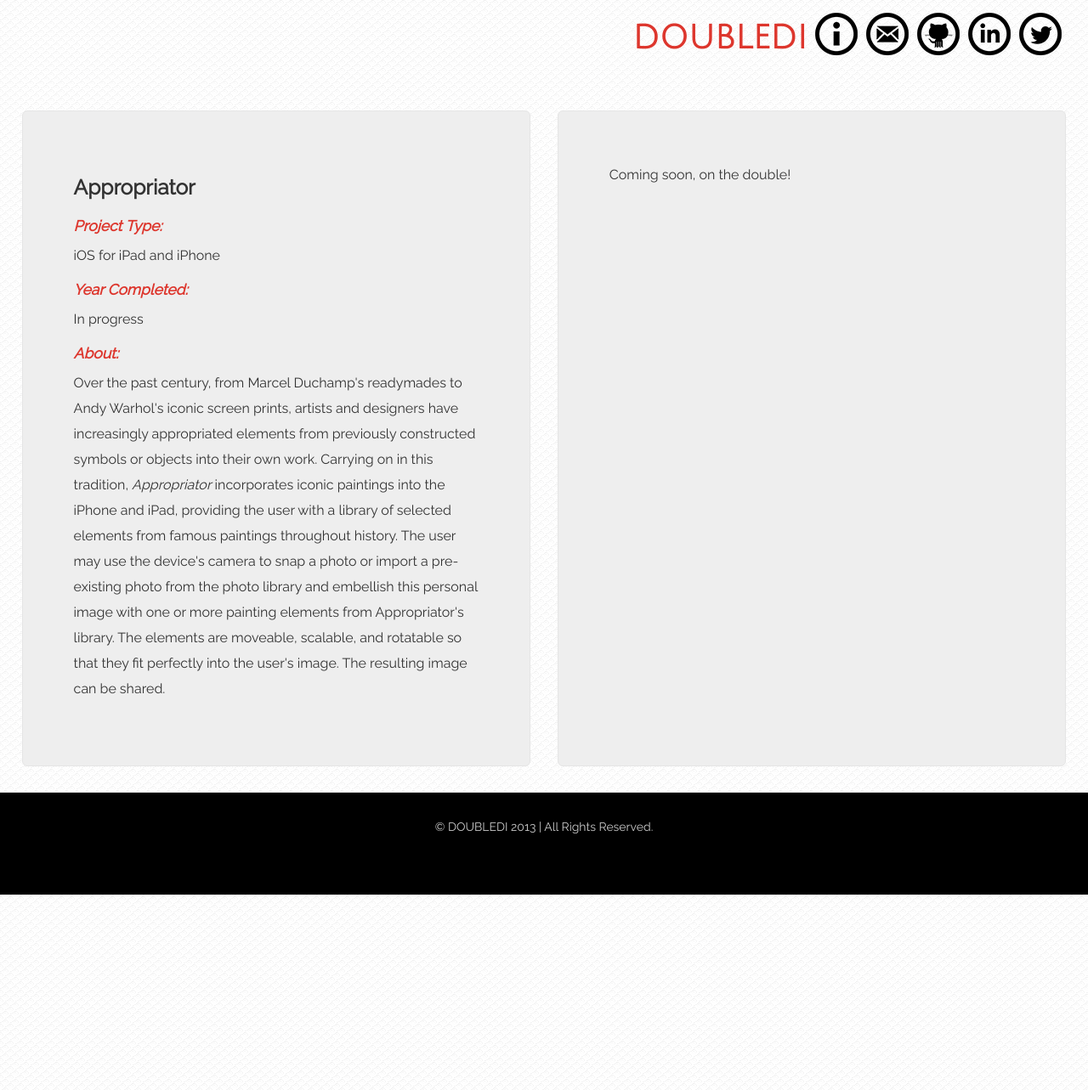
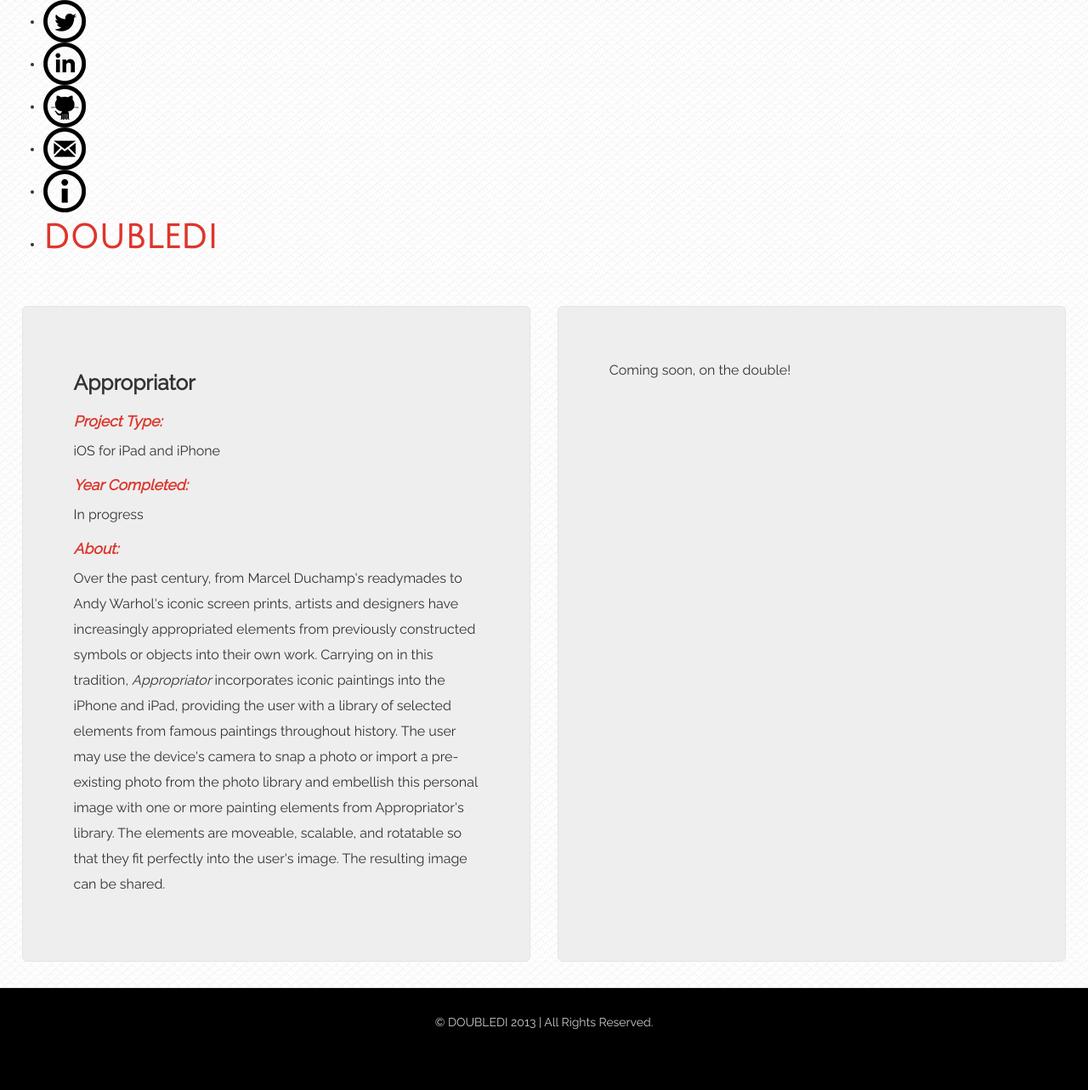
Before and after one commit to diannamertz/doubledi.github.com, a Jekyll site: the page built from appropriator.html, in a window 1280 px wide. Shown: the whole page at 85% size. Built offline with Jekyll 4.4.1, drawn with Linux system fonts in a browser that asks for light colours.

```diff
--- a/_layouts/default.html
+++ b/_layouts/default.html
@@ -12,7 +12,7 @@
       <div id="wrap">
         <div class="container-fluid">
           <div class="row-fluid">
-            <nav role="navigation">
+            <div class="navigation">
               <ul>
                 <li><a href="https://twitter.com/doubledidouble" target="_blank"><img src="/img/icon-twitter.png"></a></li>
                 <li><a href="http://www.linkedin.com/pub/dianna-mertz/5a/112/3bb" target="_blank"> <img src="/img/icon-in.png"></a></li>
@@ -21,7 +21,7 @@
                 <li><a href="#myModal" role="btn" data-toggle="modal"> <img src="/img/icon-info.png"></a></li>
                 <li><a href="/index.html"><h1>DOUBLEDI</h1></a></li>
               </ul>
-            </nav>
+            </div>
           </div> <!--row-fluid-->
           <!-- Modal -->
           <div id="myModal" class="modal hide fade" tabindex="-1" role="dialog" aria-labelledby="myModalLabel" aria-hidden="true">
```
